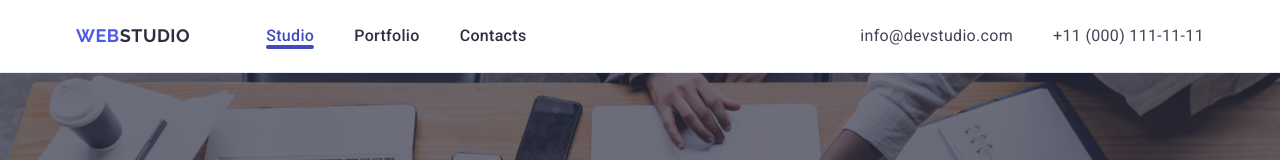
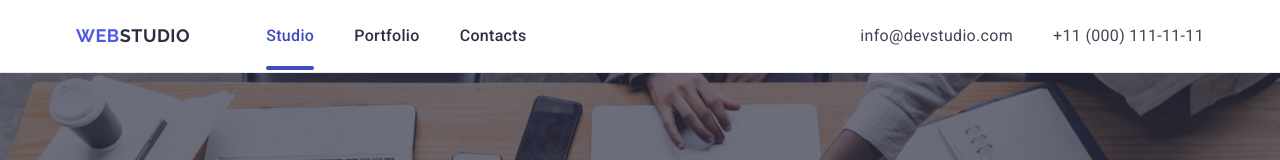
Before and after one commit to sno0wi/goit-markup-hw-04, a plain HTML site: page index.html in a window 1280 px wide. Shown: the top 160 px of the page. Drawn offline with nearby package versions, Linux system fonts and the light colour scheme; a web font is replaced by a local one.

Commit message:
homework

```diff
--- a/css/styles.css
+++ b/css/styles.css
@@ -125,11 +125,11 @@ p {
     padding: 24px 0;
 }
 
-.nav-item:nth-child(1) a {
+.nav-item.active a {
     color: var(--ocean);
 }
 
-.nav-item:nth-child(1)::after {
+.nav-item.active a::after {
     position: absolute;
     content: "";
     bottom: -1px;
--- a/index.html
+++ b/index.html
@@ -27,7 +27,7 @@
             >Web<span class="span-header">Studio</span></a
           >
           <ul class="nav-list">
-            <li class="nav-item">
+            <li class="nav-item active">
               <a class="nav-link" href="./index.html">Studio</a>
             </li>
             <li class="nav-item">
```
